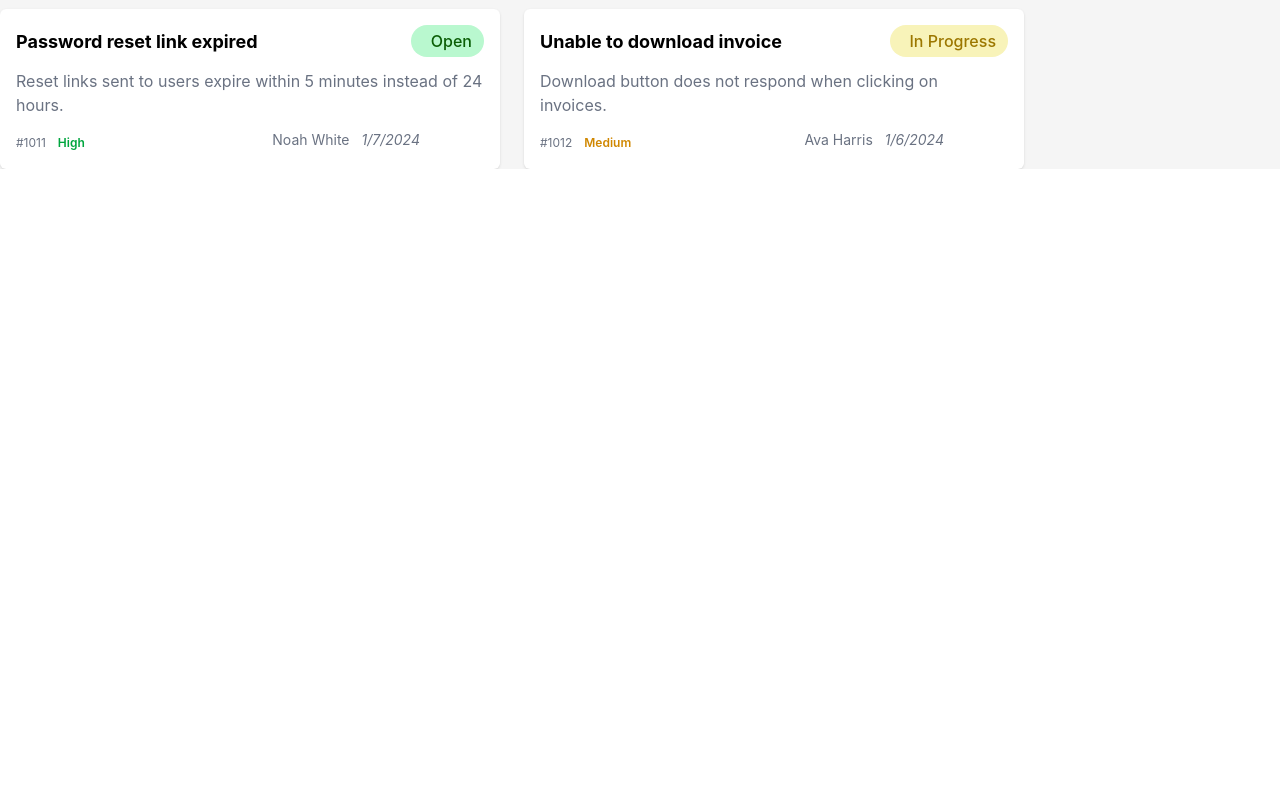
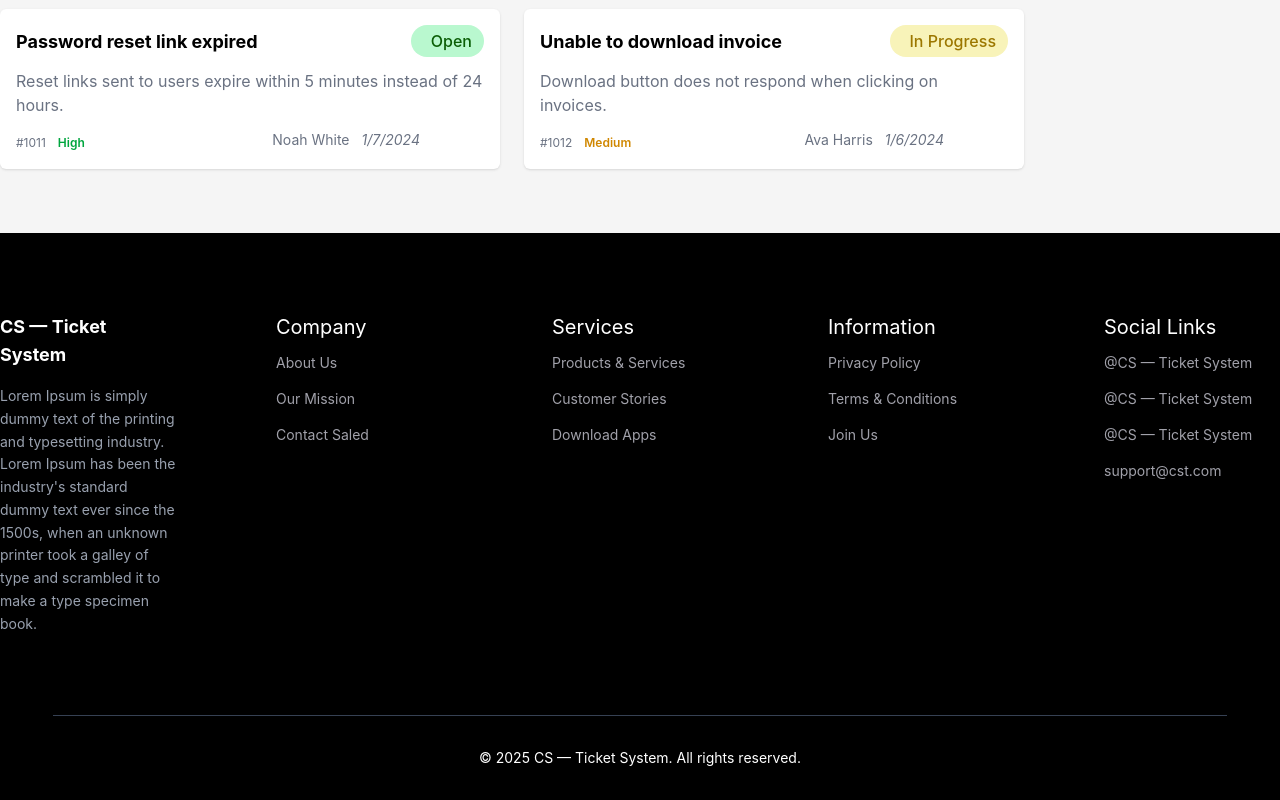
Before and after one commit to rong-rubaiya/Ass-7-solu-Rong, a React (Vite) app: page / in a window 1280 px wide. Shown: the part 1522-2322 px from the top of the page. Before the commit the page ends 1691 px from the top, so only its background shows below. Built offline with nearby package versions, Linux system fonts and the light colour scheme.

Commit message:
footer done

```diff
--- a/src/App.jsx
+++ b/src/App.jsx
@@ -4,6 +4,7 @@ import TicektandTask from "./components/TicektandTask"
 import Card from "./components/Card"
 import { Suspense, useState } from "react"
 import TaskStatus from "./components/TaskStatus"
+import Footer from "./components/Footer"
 
   import { ToastContainer } from 'react-toastify';
 
@@ -43,6 +44,7 @@ const [resolved,setresolved]=useState(0);
   </Suspense>
 
   </div>
+  <Footer></Footer>
   </div>
 <ToastContainer/>
 
--- a/src/components/CardSection.jsx
+++ b/src/components/CardSection.jsx
@@ -29,7 +29,7 @@ const CardSection = ({ cards,  setselectedCard,setinProgress,setCards }) => {
 
 
       }}
-      className="p-[16px] mt-3 bg-white shadow-sm rounded-md mx-4 sm:mx-0 cursor-pointer w-full  "
+      className="p-[16px] mt-3 bg-white shadow-sm rounded-md mx-4 sm:mx-0 cursor-pointer   "
     >
       <div className="flex items-center justify-between ">
         <h1 className="text-[18px] text-black font-bold">{cards.title}</h1>
--- /dev/null
+++ b/src/components/Footer.jsx
@@ -0,0 +1,71 @@
+import React from 'react';
+
+const Footer = () => {
+   return (
+      <footer className="bg-black text-[#A1A1AA]">
+      <div className="max-w-11/12 mx-auto py-[80px] grid grid-cols-1 gap-10 sm:grid-cols-5 sm:gap-[100px] sm:container mt-16">
+
+
+         <div>
+            <h3 className="text-white text-lg font-bold">CS — Ticket System</h3>
+            <p className="mt-4 text-sm leading-relaxed text-gray-400">
+            Lorem Ipsum is simply dummy text of the printing and typesetting
+            industry. Lorem Ipsum has been the industry's standard dummy text
+            ever since the 1500s, when an unknown printer took a galley of type
+            and scrambled it to make a type specimen book.</p>
+         </div>
+
+
+         <div>
+            <h3 className="text-white text-xl mb-3">Company</h3>
+            <ul className="space-y-4 text-sm">
+            <li><a href="#" className="hover:text-white">About Us</a></li>
+            <li><a href="#" className="hover:text-white">Our Mission</a></li>
+            <li><a href="#" className="hover:text-white">Contact Saled</a></li>
+            </ul>
+         </div>
+
+
+         <div>
+            <h3 className="text-white text-xl mb-3">Services</h3>
+            <ul className="space-y-4 text-sm">
+            <li><a href="#" className="hover:text-white">Products & Services</a></li>
+            <li><a href="#" className="hover:text-white">Customer Stories</a></li>
+            <li><a href="#" className="hover:text-white">Download Apps</a></li>
+            </ul>
+         </div>
+
+
+         <div>
+            <h3 className="text-white text-xl mb-3">Information</h3>
+            <ul className="space-y-4 text-sm">
+            <li><a href="#" className="hover:text-white">Privacy Policy</a></li>
+            <li><a href="#" className="hover:text-white">Terms & Conditions</a></li>
+            <li><a href="#" className="hover:text-white">Join Us</a></li>
+            </ul>
+         </div>
+
+
+         <div>
+            <h3 className="text-white text-xl mb-3">Social Links</h3>
+            <ul className="space-y-4 text-sm">
+               <li><i className="fa-brands fa-x-twitter"></i> @CS — Ticket System</li>
+               <li><i className="fa-brands fa-linkedin"></i> @CS — Ticket System</li>
+               <li><i className="fa-brands fa-facebook"></i> @CS — Ticket System</li>
+               <li><i className="fa-solid fa-envelope"></i> support@cst.com</li>
+            </ul>
+         </div>
+
+
+      </div>
+
+
+      <div className="max-w-11/12 mx-auto border-t border-gray-700"></div>
+
+
+      <div className="text-center text-sm text-white py-8">© 2025 CS — Ticket System. All rights reserved.</div>
+      </footer>
+);
+}
+
+export default Footer;
--- a/src/components/TaskStatus.jsx
+++ b/src/components/TaskStatus.jsx
@@ -29,7 +29,7 @@ const TaskStatus = ({ selectedCard = [], setselectedCard, setresolved, setinProg
   return (
     <>
       {/* In-Progress Tasks */}
-      <div className="p-2 sm:p-3 w-4/5 sm:w-auto mx-auto sm:mx-0 rounded-md bg-white">
+      <div className="p-2 sm:p-3 w-4/5 sm:w-auto mx-auto sm:mx-0 rounded-md bg-white h-auto mt-3">
         {selectedCard.length > 0 ? (
           selectedCard.map(card => (
             <div key={card.id} className="mb-3 mt-3 p-4 shadow-xl rounded-sm bg-[#F5F5F5]">
```
